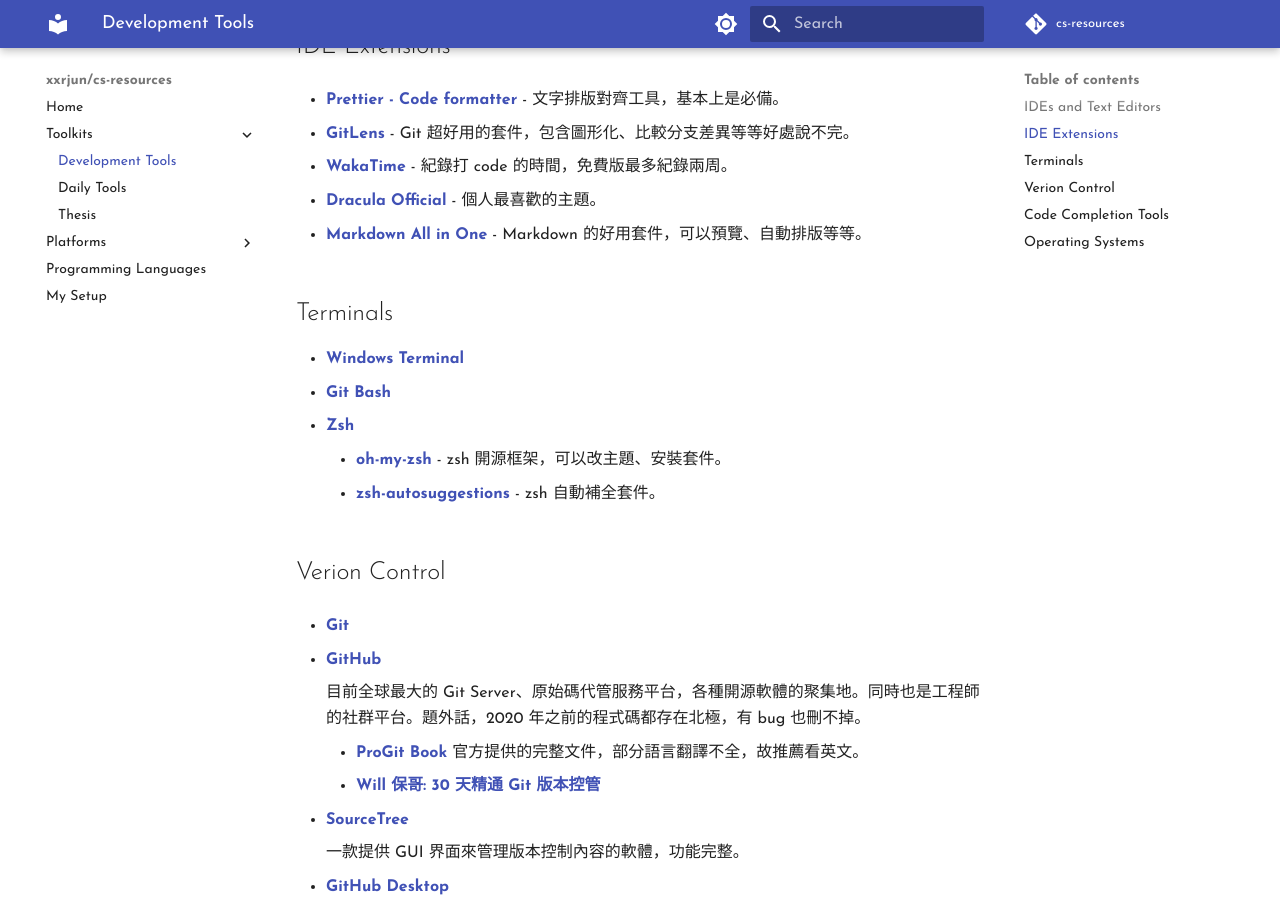
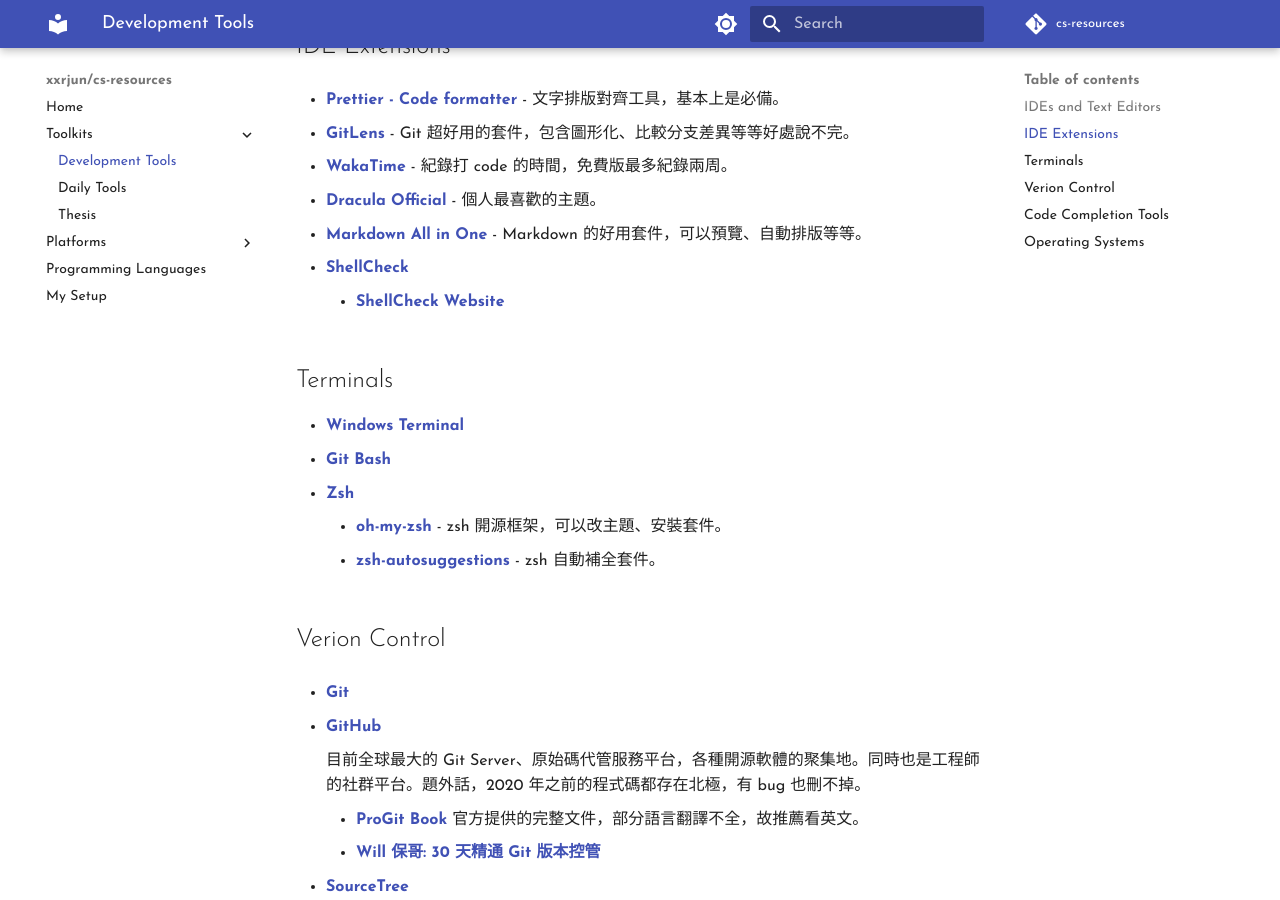
Before and after one commit to xxrjun/cs-resources, an MkDocs documentation site: the page built from docs/toolkits/DevelopmentTools.md, in a window 1280 px wide and 900 px high, scrolled down 742 px. Built offline with MkDocs 1.6.1 and Material for MkDocs 9.7.7, drawn with Linux system fonts in a browser that asks for light colours; comment, search, counter and statistics services are not loaded.

Commit message:
🔨docs: add toolkits ShellCheck

```diff
--- a/docs/toolkits/DevelopmentTools.md
+++ b/docs/toolkits/DevelopmentTools.md
@@ -31,6 +31,10 @@
 - [**Dracula Official**](https://marketplace.visualstudio.com/items?itemName=dracula-theme.theme-dracula) - 個人最喜歡的主題。
 
 - [**Markdown All in One**](https://marketplace.visualstudio.com/items?itemName=yzhang.markdown-all-in-one) - Markdown 的好用套件，可以預覽、自動排版等等。
+
+- [**ShellCheck**](https://marketplace.visualstudio.com/items?itemName=timonwong.shellcheck)
+
+      - [**ShellCheck Website**](https://www.shellcheck.net/)
 
 ## Terminals
 
```
